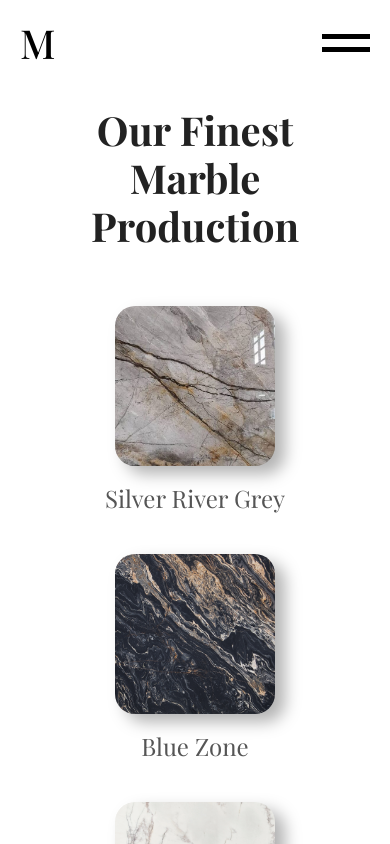
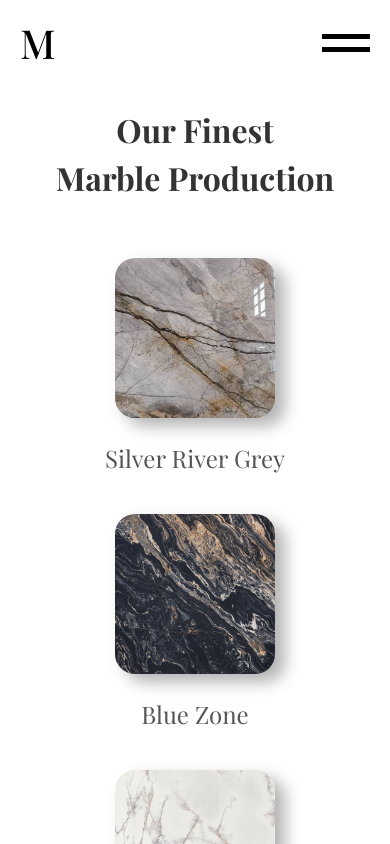
Before and after one commit to mxsameh/marmista, a SvelteKit app: page /products in a window 390 px wide. Shown: the top 844 px of the page. Built offline with nearby package versions, Linux system fonts and the light colour scheme; a web font is replaced by a local one.

Commit message:
edited the products page title

```diff
--- a/src/lib/components/generics/Header.svelte
+++ b/src/lib/components/generics/Header.svelte
@@ -52,7 +52,7 @@
   .logo{
     width: fit-content;
     &_icon{
-      font-size: 40px;
+      font-size: 50px;
       font-family: 'Playfair Display', serif;
       font-weight: 500;
     }
@@ -96,6 +96,11 @@
       align-items: center;
       mix-blend-mode: luminosity;
     }
+    .logo{
+      &_icon{
+        font-size: 40px;
+      }
+    }
     .nav{
       display: none;
     }
--- a/src/lib/components/products-page/ProductsList.svelte
+++ b/src/lib/components/products-page/ProductsList.svelte
@@ -19,6 +19,7 @@
   .products_list{
     display: grid;
     grid-template-columns: repeat(auto-fit,minmax(200px, 1fr));
+    padding: 0 24px;
     gap: 48px;
     margin: 80px auto 0;
     max-width: calc( 6 * 200px + 5 * 40px); // 200-> maxImage , 40 -> gap
@@ -73,11 +74,6 @@
       gap: 40px;
       margin-top: 56px;
     }
-    .product{
-      &_name{
-        margin-top: 16px;
-      }
-    }
   }
 
 </style>
--- a/src/routes/products/+page.svelte
+++ b/src/routes/products/+page.svelte
@@ -1,39 +1,41 @@
-<script lang='ts'>
-	import ProductsList from "$lib/components/products-page/ProductsList.svelte";
-
-
+<script lang="ts">
+	import ProductsList from '$lib/components/products-page/ProductsList.svelte';
 </script>
 
 <main class="main">
-  <h1 class="title">Our Finest Marble Production</h1>
-  <ProductsList/>
+	<h1 class="title">Our Finest <br /> Marble Production</h1>
+	<ProductsList />
 </main>
 
-<style lang='scss'>
-  .main{
+<style lang="scss">
+	.main {
 		min-height: 100vh;
 		padding: 40px;
 	}
-  .title{
+	.title {
 		font-family: 'Playfair Display', serif;
-    color: var(--gray-800);
-    font-size: clamp(40px,7vw,80px);
-    text-align: center;
+		color: var(--gray-700);
+		font-size: clamp(32px, 7.5vw, 80px);
 		font-weight: 600;
 		text-transform: capitalize;
 		line-height: clamp(48px, 9vw, 104px);
+		max-width: 850px;
+		text-align: center;
+		margin: 0 auto;
+		padding: 0 16px;
+		white-space: nowrap;
 	}
 
-  @media screen and (max-width: 1023px){
-    .main{
-      padding-top: calc( var(--header-height) + 24px)
+	@media screen and (max-width: 1023px) {
+		.main {
+			padding: 0 0 40px;
+			padding-top: calc(var(--header-height) + 24px);
 		}
 	}
 
-  @media screen and (max-width: 767px){
-  .main{
-    padding-top: 40px
+	@media screen and (max-width: 767px) {
+		.main {
+			padding-top: 40px;
 		}
 	}
-
 </style>
```
Lines whose indentation alone changed are shown as unchanged.
